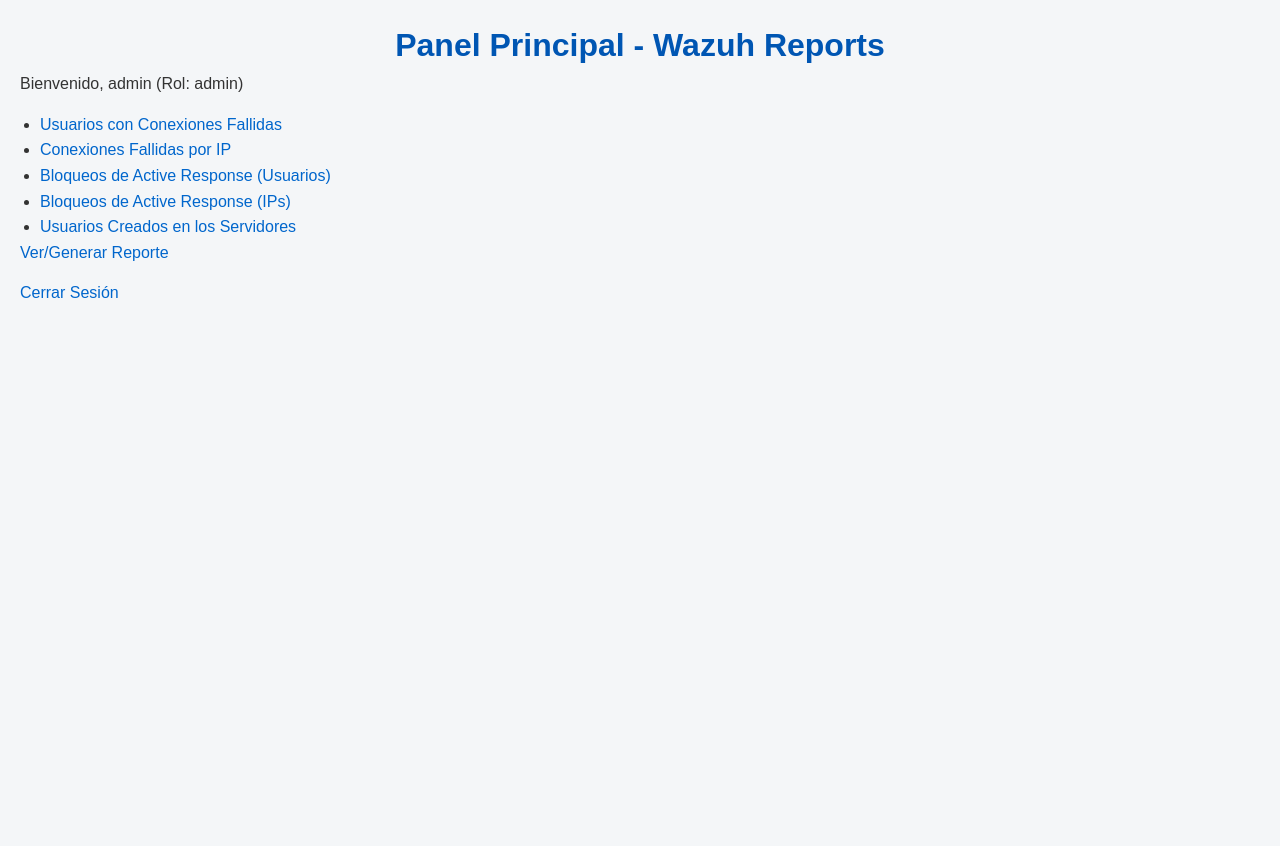
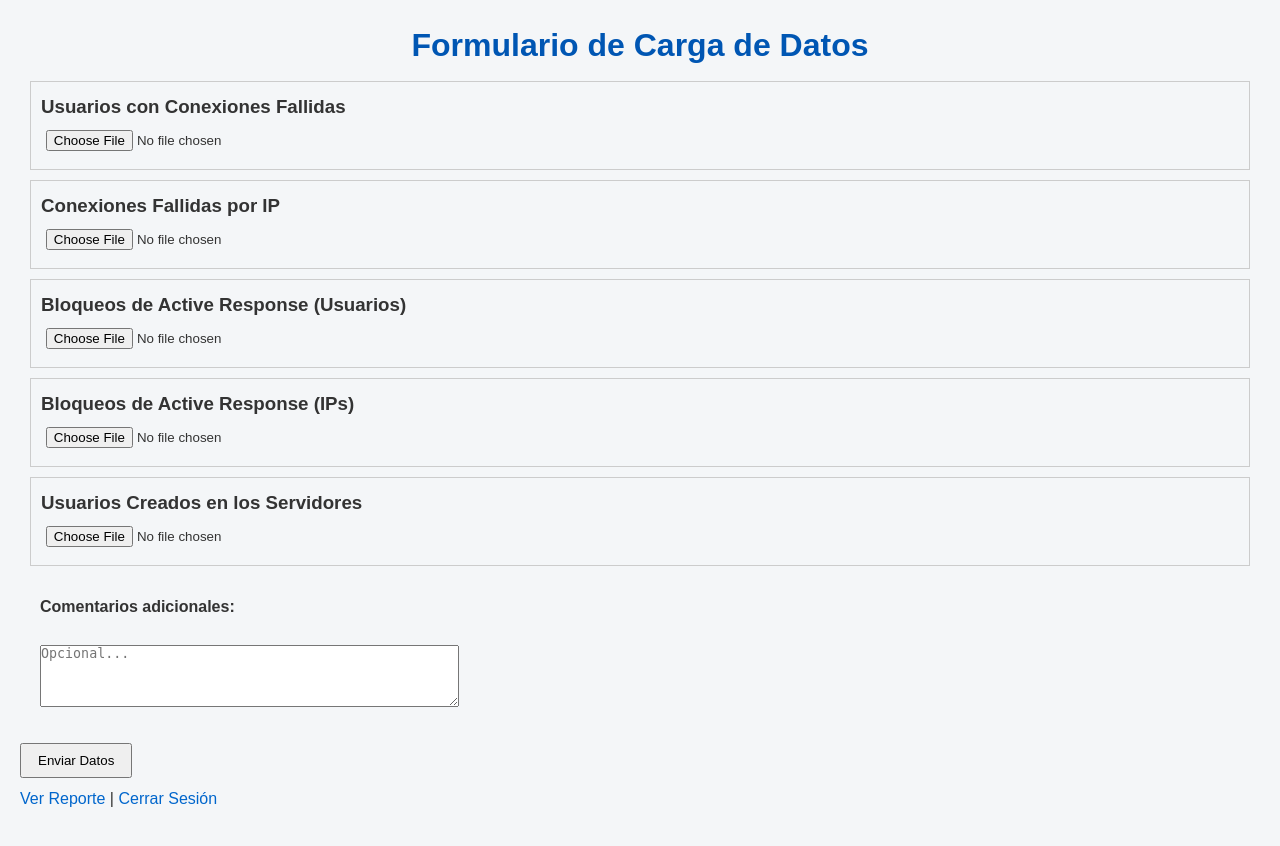
Before and after one commit to SlotyHolly/Form-Monitoreo, a Flask app: page /index in a window 1280 px wide. Before the commit the page ends 298 px from the top, so only its background shows below. Run offline with Flask 3, Linux system fonts and the light colour scheme; a user stored in the database is signed in.

Commit message:
update app.py, instance/wazuh_reports.sqlite, templates/index.html, templates/login.html

```diff
--- a/app.py
+++ b/app.py
@@ -131,33 +131,12 @@ class CreatedUser(db.Model):
 # -----------------------------------------------------------------------------
 @login_manager.user_loader
 def load_user(user_id):
-    return User.query.get(int(user_id))
+    return User.query.filter_by(id=user_id).first()
 
 
 # -----------------------------------------------------------------------------
-# RUTAS DE REGISTRO/LOGIN/LOGOUT
+# RUTAS DE LOGIN/LOGOUT
 # -----------------------------------------------------------------------------
-
-@app.route("/register", methods=["GET", "POST"])
-def register():
-    if request.method == "POST":
-        username = request.form.get("username")
-        password = request.form.get("password")
-        role = request.form.get("role", "operador")
-
-        # Validar que no exista ya el usuario
-        if User.query.filter_by(username=username).first():
-            flash("El usuario ya existe.", "error")
-            return render_template("register.html")
-
-        new_user = User(username=username, role=role)
-        new_user.set_password(password)
-        db.session.add(new_user)
-        db.session.commit()
-
-        flash("Usuario registrado exitosamente.", "success")
-        return redirect(url_for("login"))
-    return render_template("register.html")
 
 @app.route("/", methods=["GET", "POST"])
 def login():
@@ -342,6 +321,9 @@ def reporte():
         bip_data = BlockedIP.query.filter_by(created_by=current_user.id).all()
         cu_data = CreatedUser.query.filter_by(created_by=current_user.id).all()
 
+    # Opcional: mostrar los últimos comentarios registrados por el usuario
+    user_comments = FormComment.query.filter_by(user_id=current_user.id).order_by(FormComment.created_at.desc()).limit(5).all()
+
     # Convertimos a DataFrames para mostrar en tablas
     df_fc = pd.DataFrame([{
         "Usuario": x.usuario,
@@ -396,7 +378,8 @@ def reporte():
         "report.html",
         fecha_reporte=fecha_reporte,
         responsable=responsable,
-        tablas=tablas
+        tablas=tablas,
+        user_comments=user_comments
     )
 
 
--- a/templates/index.html
+++ b/templates/index.html
@@ -1,23 +1,60 @@
 <!DOCTYPE html>
-<html>
+<html lang="es">
 <head>
     <meta charset="UTF-8">
-    <title>Panel Principal</title>
+    <title>Formulario Unificado - Wazuh Reports</title>
     <link rel="stylesheet" href="{{ url_for('static', filename='styles.css') }}">
 </head>
 <body>
-    <h1>Panel Principal - Wazuh Reports</h1>
-    <p>Bienvenido, {{ usuario }} (Rol: {{ role }})</p>
+    <h1>Formulario de Carga de Datos</h1>
 
-    <ul>
-        <li><a href="{{ url_for('upload_csv', categoria='usuarios_fallidos') }}">Usuarios con Conexiones Fallidas</a></li>
-        <li><a href="{{ url_for('upload_csv', categoria='ips_fallidas') }}">Conexiones Fallidas por IP</a></li>
-        <li><a href="{{ url_for('upload_csv', categoria='bloqueos_usuarios') }}">Bloqueos de Active Response (Usuarios)</a></li>
-        <li><a href="{{ url_for('upload_csv', categoria='bloqueos_ips') }}">Bloqueos de Active Response (IPs)</a></li>
-        <li><a href="{{ url_for('upload_csv', categoria='usuarios_creados') }}">Usuarios Creados en los Servidores</a></li>
-    </ul>
+    <!-- Mostrar mensajes flash -->
+    {% with messages = get_flashed_messages(with_categories=true) %}
+      {% if messages %}
+        <ul>
+          {% for category, msg in messages %}
+            <li style="color: {% if category=='error' %}red{% else %}green{% endif %};">
+              {{ msg }}
+            </li>
+          {% endfor %}
+        </ul>
+      {% endif %}
+    {% endwith %}
 
-    <p><a href="{{ url_for('reporte') }}">Ver/Generar Reporte</a></p>
-    <p><a href="{{ url_for('logout') }}">Cerrar Sesión</a></p>
+    <form method="POST" enctype="multipart/form-data">
+        <div style="border:1px solid #ccc; margin:10px; padding:10px;">
+            <h3>Usuarios con Conexiones Fallidas</h3>
+            <input type="file" name="usuarios_fallidos_csv" accept=".csv" />
+        </div>
+
+        <div style="border:1px solid #ccc; margin:10px; padding:10px;">
+            <h3>Conexiones Fallidas por IP</h3>
+            <input type="file" name="ips_fallidas_csv" accept=".csv" />
+        </div>
+
+        <div style="border:1px solid #ccc; margin:10px; padding:10px;">
+            <h3>Bloqueos de Active Response (Usuarios)</h3>
+            <input type="file" name="bloqueos_usuarios_csv" accept=".csv" />
+        </div>
+
+        <div style="border:1px solid #ccc; margin:10px; padding:10px;">
+            <h3>Bloqueos de Active Response (IPs)</h3>
+            <input type="file" name="bloqueos_ips_csv" accept=".csv" />
+        </div>
+
+        <div style="border:1px solid #ccc; margin:10px; padding:10px;">
+            <h3>Usuarios Creados en los Servidores</h3>
+            <input type="file" name="usuarios_creados_csv" accept=".csv" />
+        </div>
+
+        <div style="margin:10px; padding:10px;">
+            <label for="comment_field"><strong>Comentarios adicionales:</strong></label><br/>
+            <textarea name="comment_field" rows="4" cols="50" placeholder="Opcional..."></textarea>
+        </div>
+
+        <button type="submit">Enviar Datos</button>
+    </form>
+
+    <p><a href="{{ url_for('reporte') }}">Ver Reporte</a> | <a href="{{ url_for('logout') }}">Cerrar Sesión</a></p>
 </body>
 </html>
--- a/templates/login.html
+++ b/templates/login.html
@@ -28,7 +28,5 @@
 
         <button type="submit">Ingresar</button>
     </form>
-
-    <p>¿No tienes cuenta? <a href="{{ url_for('register') }}">Regístrate aquí</a></p>
 </body>
 </html>
```
Also changed, not shown: instance/wazuh_reports.sqlite.
